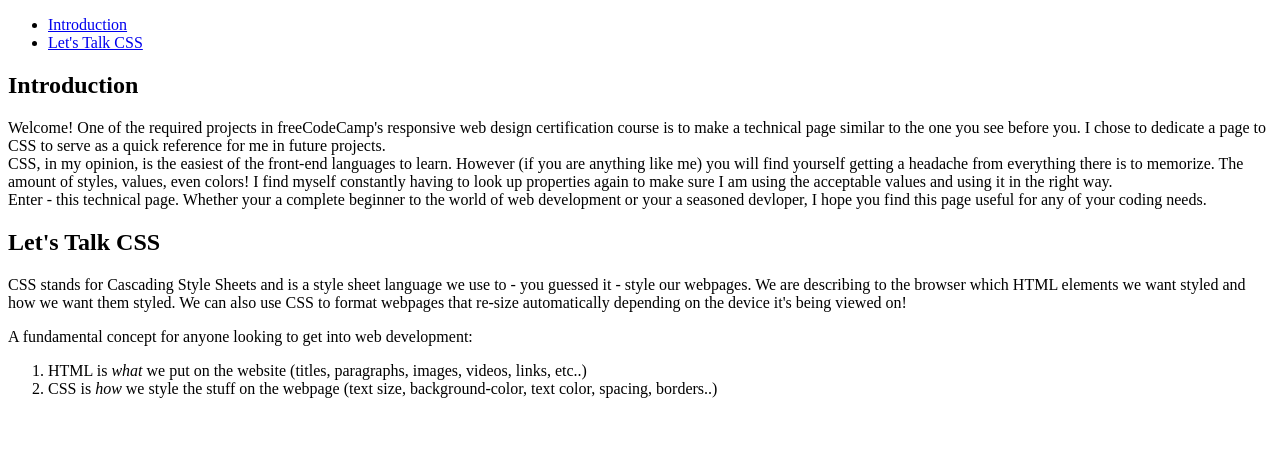
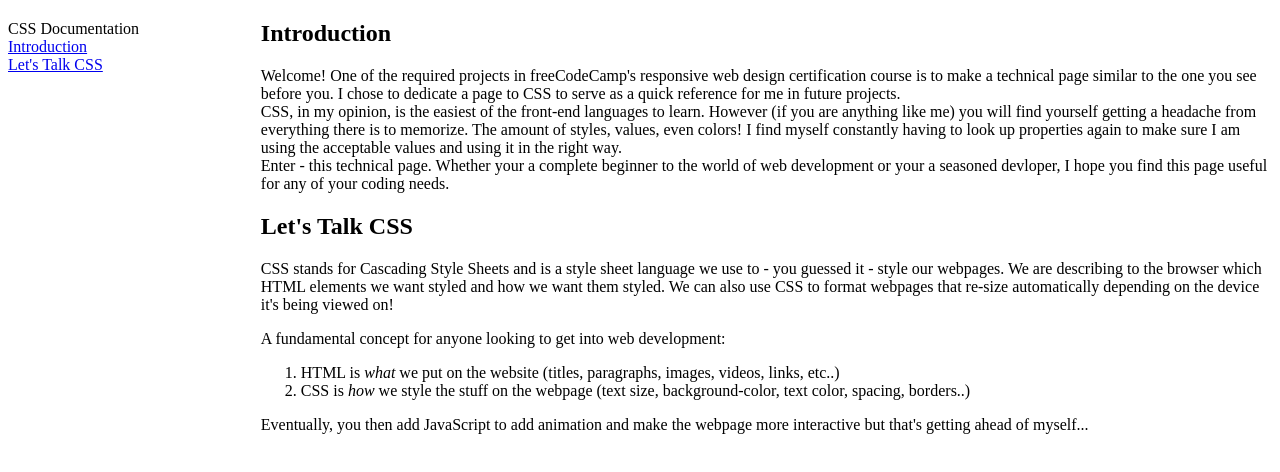
Before and after one commit to Cronk-Samantha/Technical-Page-Project, a plain HTML site: page index.html in a window 1280 px wide. Drawn offline with Linux system fonts and the light colour scheme.

Commit message:
Positioned the nav bar links on the page.
Using margins and width/height values, I positioned
the list items within the nav element to a fixed
position on the left side of the page. Also adjusted
the main-info section so they don't overlap.

```diff
--- a/index.html
+++ b/index.html
@@ -9,6 +9,7 @@
 <body>
     <nav class="nav-bar">
         <ul class="nav-list">
+            <li class="nav-title">CSS Documentation</li>
             <li><a href="#introduction">Introduction</a></li>
             <li><a href="#lets_talk_CSS">Let's Talk CSS</a></li>
         </ul>
@@ -33,6 +34,7 @@
                 <li>HTML is <em>what</em> we put on the website (titles, paragraphs, images, videos, links, etc..)</li>
                 <li>CSS is <em>how</em> we style the stuff on the webpage (text size, background-color, text color, spacing, borders..)</li>
             </ol>
+            <p>Eventually, you then add JavaScript to add animation and make the webpage more interactive but that's getting ahead of myself... </p>
         </section>
     </main>
 </body>
--- a/stylesheet.css
+++ b/stylesheet.css
@@ -0,0 +1,17 @@
+.nav-list {
+    list-style-type: none;
+    padding: 0;
+    margin: 0;
+    width: 20%;
+    height: 100%;
+    position: fixed;
+    overflow: auto;
+}
+
+.nav-list li a {
+    display: block;
+}
+
+#main-doc {
+    margin-left: 20%;
+}
```
